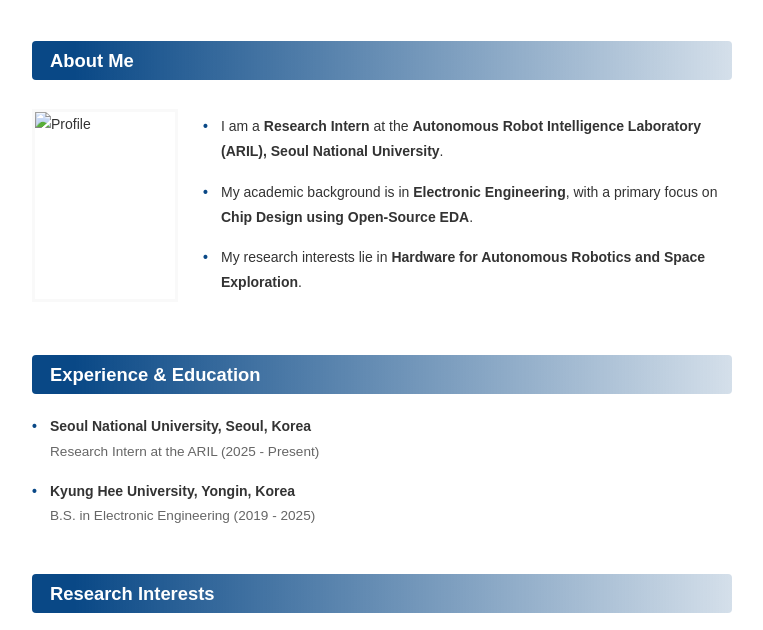
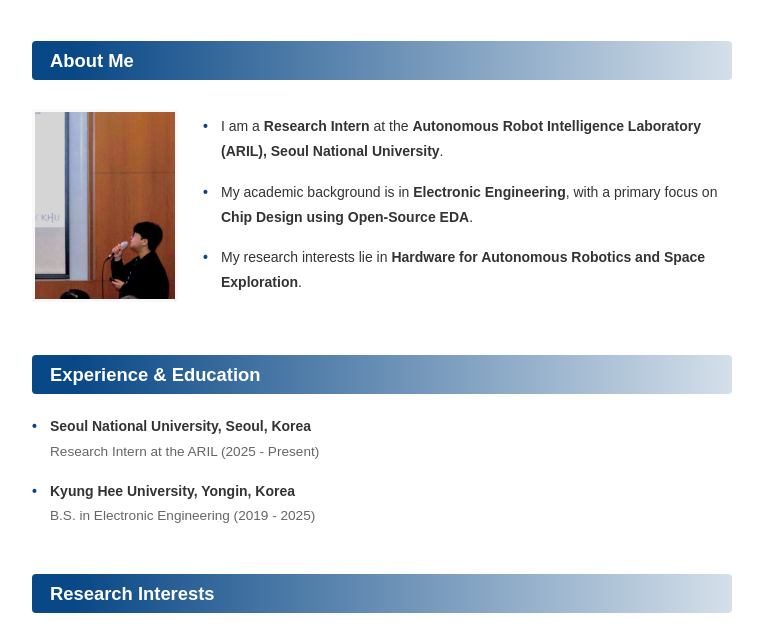
Before and after one commit to khu-haeun/khu-haeun.github.io, a plain HTML site: page index.html in a window 1280 px wide. Shown: the part 120-750 px from the top of the page, without its empty margins (258-1021 px from the left). Drawn offline with Linux system fonts and the light colour scheme.

Commit message:
Update index.html

```diff
--- a/index.html
+++ b/index.html
@@ -202,7 +202,7 @@
     <section id="about">
         <h2>About Me</h2>
         <div class="about-content">
-            <img src="images/haeun_2.jpg" alt="Profile" class="profile-img">
+            <img src="images/image.jpg" alt="Profile" class="profile-img">
             <div class="about-text">
                 <ul>
                     <li>I am a <strong>Research Intern</strong> at the <strong>Autonomous Robot Intelligence Laboratory (ARIL), Seoul National University</strong>.</li>
```
